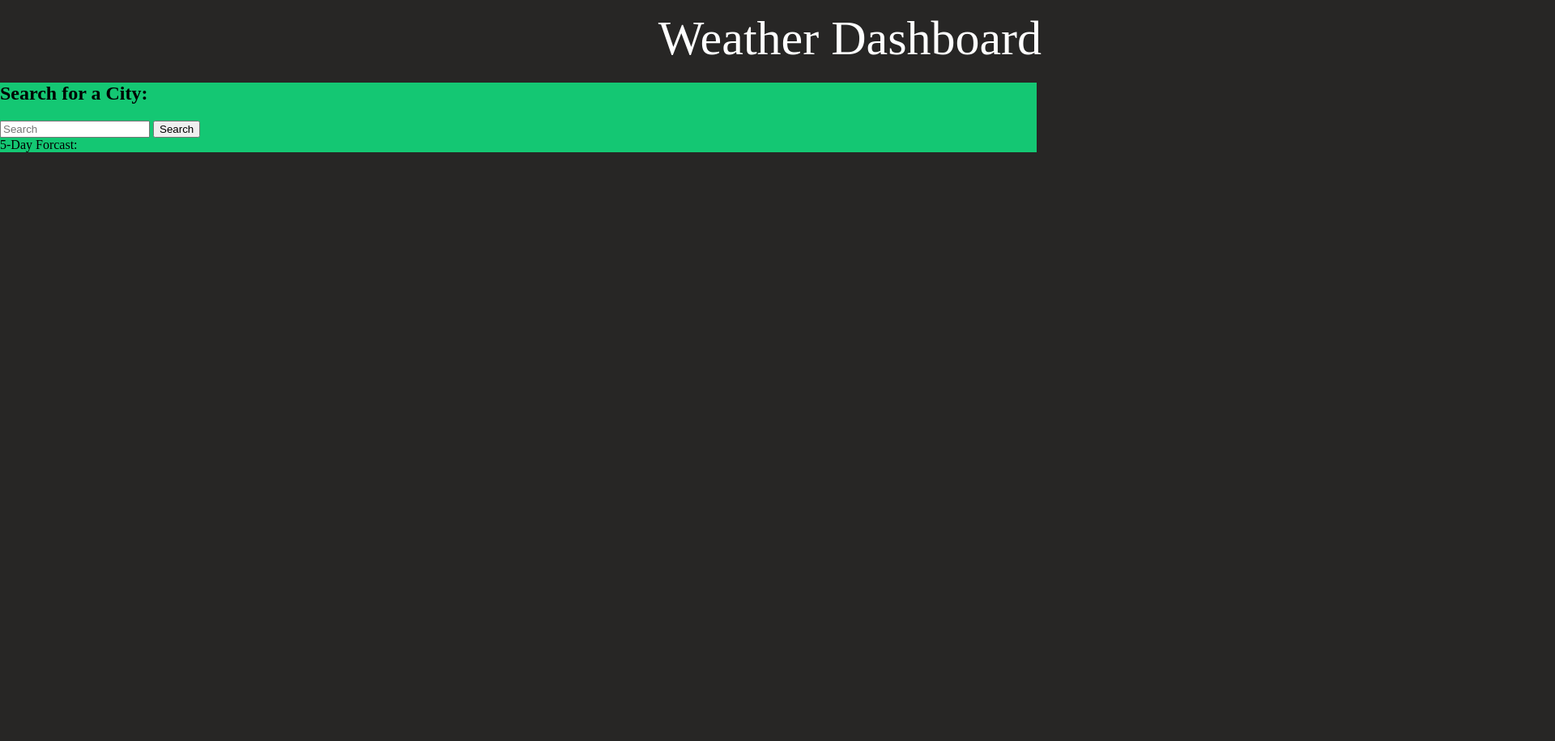
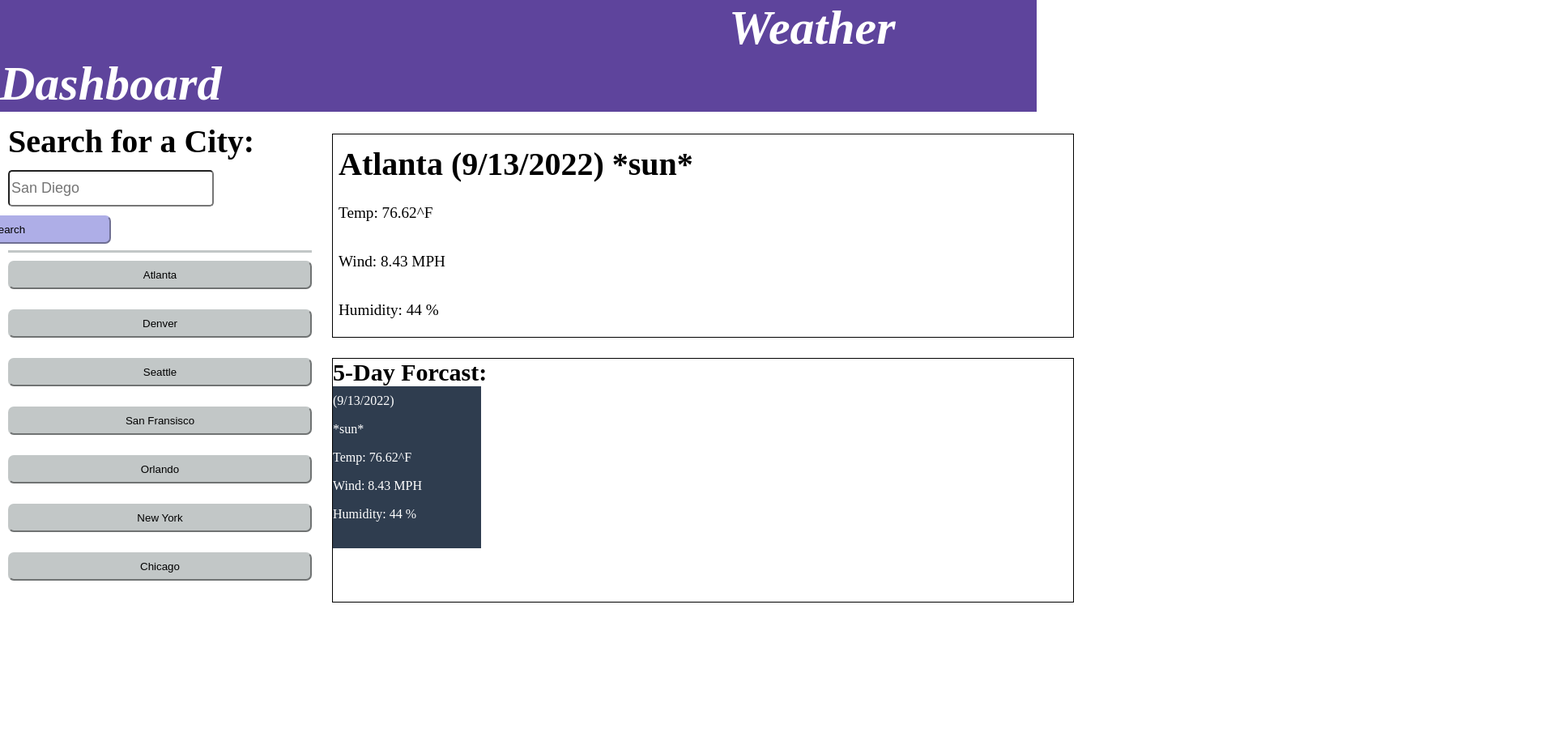
Before and after one commit to Snowman271/Weather-Data-Collector, a plain HTML site: page index.html in a window 1280 px wide. Shown: the top 915 px of the page at 81% size, 1920 px wide, since content can reach past the window. Before the commit the page ends 800 px from the top, so only its background shows below. Drawn offline with Linux system fonts and the light colour scheme.

Commit message:
Added Css And wireframe

```diff
--- a/index.html
+++ b/index.html
@@ -11,26 +11,55 @@
 
   <body>
     <header class="main-header">
-     <nav > Weather Dashboard</nav>
+     <nav class="navHeader">
+      <label class="dashboard"> Weather Dashboard </lavbel>
+     </nav>
     </header>
 
     <main class="mainContainer">
       <section class="search">
-        <h2>Search for a City: </h2>
+        <h1>Search for a City: </h1>
       </section>
-      <input class="searchInput" type="search" name="test" placeholder="Search">
+      <input class="searchInput" type="search" name="test" placeholder="San Diego">
 
         <button class="searchBtn"> Search </button>
 
+      <section class="currentCityContainer">
 
-      <section class="weaherInfoContainer">
-        <div>  </div>
+        <div class="weatherInfoContainer">
+        <p class="currCity"> Atlanta (9/13/2022) *sun* </p>
+        <div class="temp">Temp: 76.62^F</div>
+        <div class="wind">Wind: 8.43 MPH</div>
+        <div class="hum">Humidity: 44 % </div>
+        </div>
       </section>
 
-      <section class="numberedForcast">
-        <header>5-Day Forcast: </header>
-      </section>
-      <div class="forcastContainer"> </div>
+    <section class="forecastContainer">
+       <div class="forecastTitleContainer">
+        <div>5-Day Forcast: </div>
+      </div>
+
+     <div class="forecastDaysContainer">
+      <section class="day1Box">
+      <div class="day1"> (9/13/2022) </div>
+      <div class="day1Sun"> *sun* </div>
+      <div class="day1Temp"> Temp: 76.62^F </div>
+      <div class="day1Wind"> Wind: 8.43 MPH </div>
+      <div class="day1Hum"> Humidity: 44 % </div>
+     </div>
+    </section>
+    </section>
+
+    <section class="optionsContainer">
+    <button class="atlanta">Atlanta</button>
+    <button class="denver">Denver</button>
+    <button class="Seattle">Seattle</button>
+    <button class="atlanta">San Fransisco </button>
+    <button class="orlando">Orlando</button>
+    <button class="newYork">New York</button>
+    <button class="chicago">Chicago</button>
+
+    </section>
 
     </main>
     <script src="./script.js"></script>
--- a/style.css
+++ b/style.css
@@ -1,41 +1,126 @@
-.main-header {
-    display: flex;
-    margin: 1%;
-    position: relative;
-    left: 800px;
+.navHeader {
     font-size: 60px;
-    color: white;
+
+    background-color: #5e449c;
+    width: 100%;
 }
-.mainContainer {
-    background-color: rgb(20, 199, 115);
+
+main {
+    margin-left: 10px;
+}
+
+body {
+    margin: 0%;
 
 }
 
-.searchContainer {
-    background-color: white;
-    outline: black;
-    width: 12%;
-    height: 19%;
-    margin: 10px;
+h1 {
+     font-size: 40px;
+     margin: 1%;
+     margin-left: 0%;
+     font-weight: bolder;
 
 
 }
 
-.searchBox {
-    position: absolute;
-    top: 50%;
-    left: 50%;
-    transform:  translate(-50%,50%);
-    background: #2f3640;
-    height: 50px;
-    border-radius: 50px;
-    padding: 10px;
+label {
+    margin-left: 900px;
+    color: white;
+    font-style: oblique;
+    font-weight: bolder;
+}
+
+.searchInput {
+    margin-right: 50px;
+    height: 45px;
+    width: 20%;
+    font-size: large;
+    border-radius: 5px;
+}
+
+.searchBtn {
+    background-color: rgb(174, 174, 231);
+    position: relative;
+    right: 435px;
+    top: 50px;
+    border-radius: 7px;
+    width: 20%;
+    height: 35px;
+    border-color: rgb(174, 174, 231);
+}
+
+.searchBtn:hover {
+    box-shadow: 20px black;
+    background-color: #a679fc;
+    border-style: double;
+}
+
+.currentCityContainer {
+    bottom: 90px;
+    position: relative;
+    left: 400px;
+    width: 72%;
+    border-style: solid;
+    border-width: 1px;
+    height: 250px;
+    line-height: 60px;
+    font-size: larger;
+}
+
+p {
+    margin: 0%;
+    font-size: 40px;
+    font-weight: bold;
+}
+
+.weatherInfoContainer {
+    margin: 7px;
+}
+
+.forecastContainer {
+    position: relative;
+    left: 400px;
+    bottom: 65px;
+    width: 72%;
+    border-style: solid;
+    border-width: 1px;
+    height: 300px;
 
 }
 
+.forecastTitleContainer {
+    font-size: 30px;
+    font-weight: bold;
+}
 
 
-body {
-    margin: 0%;
-    background-color: rgb(39, 38, 37);
+.day1Box {
+    height: 200px;
+    width: 20%;
+    background-color: rgb(47, 61, 79);
+    color: white;
+    line-height: 35px;
 }
+
+.optionsContainer {
+
+    position: relative;
+    width: 375px;
+    height: 600px;
+    bottom: 500px;
+    border-top: solid;
+    border-color: rgb(194, 199, 199);
+}
+
+.optionsContainer button {
+    border-radius: 7px;
+    width: 100%;
+    height: 35px;
+    margin-top: 10px;
+    margin-bottom: 15px;
+    background-color: rgb(194, 199, 199);
+    border-color: rgb(194, 199, 199);
+}
+.optionsContainer button:hover {
+    background-color: #a679fc;
+}
```
